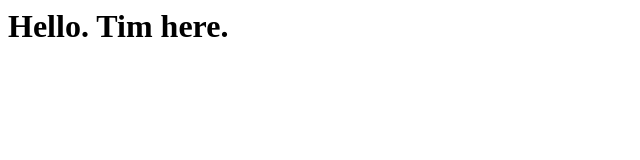
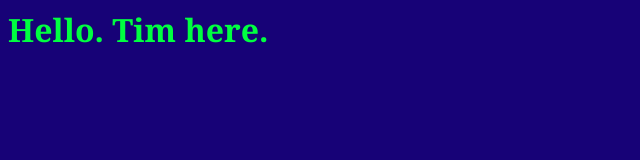
Before and after one commit to TimothyVirgil/timothypaynejr_website, a plain HTML site: page index.html in a window 1280 px wide. Shown: the whole page, without its empty margins (0-640 px from the left). Drawn offline with Linux system fonts and the light colour scheme.

Commit message:
change background, font, font family

```diff
--- a/index.html
+++ b/index.html
@@ -4,7 +4,7 @@
         Timothy Virgil Payne Jr.
     </title>
 </head>
-<body>
+<body  style="background-color:#170277;color:rgb(0, 255, 64);font-family:Georgia, 'Times New Roman', Times, serif">
     <h1>Hello. Tim here.</h1>
 </body>
 </html>
```
